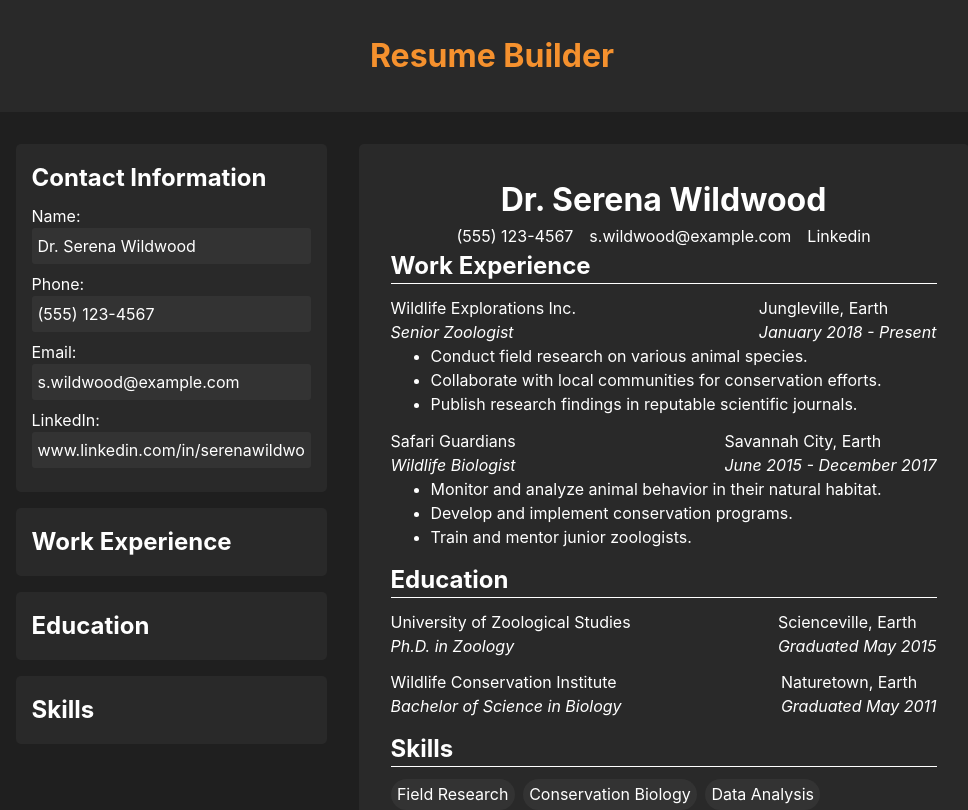
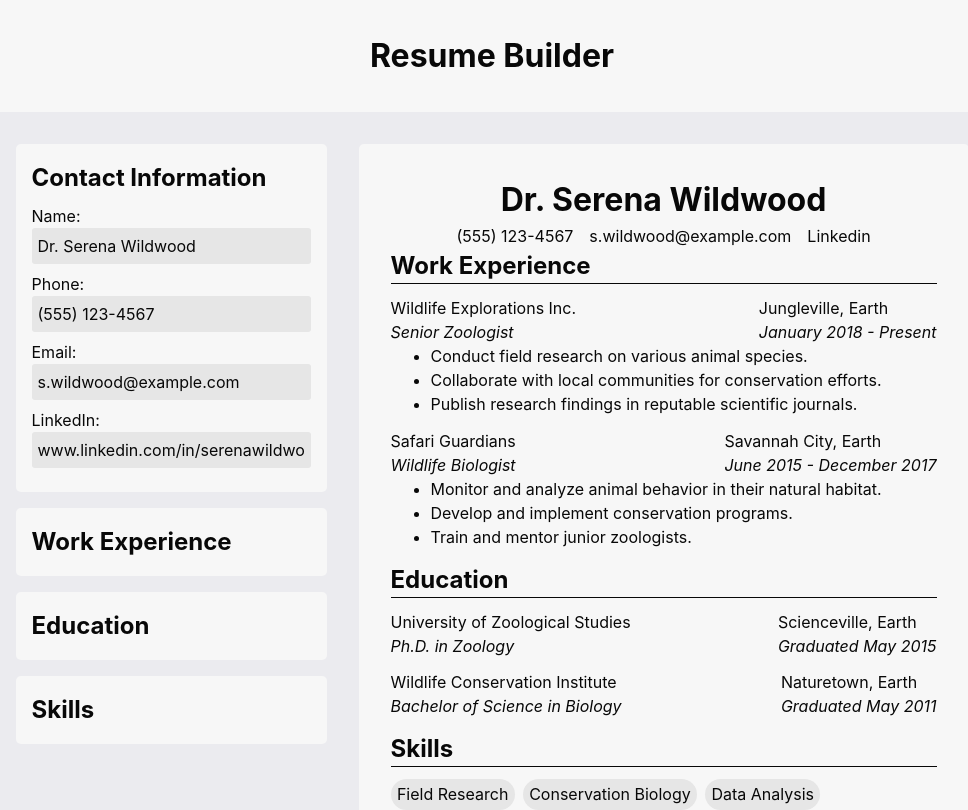
Before and after one commit to JakeNead/resume-builder, a React (Vite) app: page / in a window 1280 px wide. Shown: the top 810 px of the page, without its empty margins (148-1116 px from the left). Built offline with nearby package versions, Linux system fonts and the light colour scheme.

Commit message:
Style light/dark themes

```diff
--- a/src/styles/index.css
+++ b/src/styles/index.css
@@ -5,6 +5,7 @@
 }
 * {
   margin: 0;
+  transition: var(--transition);
 }
 
 body {
@@ -20,7 +21,19 @@ textarea {
 }
 
 /* -------reset above------- */
-:root {
+body {
+  --card-color: hsl(235, 0%, 97%);
+  --input-color: hsl(235, 0%, 90%);
+  --background-color: hsl(235, 12%, 93%);
+  --font-color: hsl(235, 0%, 3%);
+  --accent-color: rgb(72, 75, 106);
+  --btn-font-color: hsl(235, 22%, 98%);
+  --disabled-btn-bg-color: hsl(235, 10%, 50%);
+  --disabled-btn-font-color: hsl(0, 0%, 5%);
+  --transition: all 0.5s ease-in-out;
+}
+
+body.darkTheme {
   --card-color: hsl(0, 0%, 16%);
   --input-color: hsl(0, 0%, 20%);
   --background-color: hsl(0, 0%, 12%);
@@ -29,17 +42,44 @@ textarea {
   --btn-font-color: hsl(0, 0%, 0%);
   --disabled-btn-bg-color: hsl(30, 61%, 40%);
   --disabled-btn-font-color: hsl(0, 0%, 5%);
+  --transition: all 0.5s ease-in-out;
 }
+
+.sun,
+.moon {
+  transition: 0.5s ease-in-out;
+}
+.sun > * {
+  fill: var(--font-color);
+  stroke: var(--font-color);
+}
+.moon > * {
+  fill: var(--font-color);
+  stroke: var(--font-color);
+}
+.sun.hide {
+  transform: translateX(3rem);
+}
+.moon.hide {
+  transform: translateY(-3rem);
+}
+
+resume h1 {
+  color: var(--accent-color);
+}
+
 #root {
   min-height: 100vh;
   width: 100vw;
   display: flex;
   flex-direction: column;
-  justify-content: stretch;
+  justify-content: space-between;
   background-color: var(--background-color);
   color: var(--font-color);
   font-family: Inter, system-ui, Avenir, Helvetica, Arial, sans-serif;
   line-height: 1.5;
+  overflow: hidden;
+  transition: var(--transition);
 }
 header,
 footer {
@@ -47,10 +87,23 @@ footer {
   padding: 2rem;
   background-color: var(--card-color);
 }
+header {
+  position: relative;
+}
+.toggleTheme {
+  position: absolute;
+  top: 1rem;
+  right: 1rem;
+  height: 2rem;
+  width: 2rem;
+  fill: var(--font-color);
+}
 main {
   display: flex;
   flex-direction: column;
   align-items: center;
+  justify-content: start;
+  /* flex-grow: 1; */
 }
 button {
   border-radius: 5px;
@@ -67,6 +120,9 @@ button:active {
 button:disabled {
   background-color: var(--disabled-btn-bg-color);
   color: var(--btn-font-color);
+}
+header h1 {
+  color: var(--font-color);
 }
 .resumeInputSection,
 .displayResume {
@@ -105,9 +161,7 @@ textarea {
   border: 1px solid transparent;
   border-radius: 3px;
 }
-input::placeholder {
-  color: var(--font-color);
-}
+
 .displayContactInfo {
   display: flex;
   justify-content: space-around;
@@ -129,11 +183,7 @@ textarea:focus {
 h1 {
   text-align: center;
 }
-header h1 {
-  color: var(--accent-color);
-}
-h2 {
-}
+
 textarea {
   resize: vertical;
 }
@@ -160,6 +210,7 @@ a {
 .displayResume h2 {
   position: relative;
 }
+
 .displayExperience {
   margin-bottom: 0.8em;
 }
@@ -248,3 +299,19 @@ a {
     font-size: 1rem;
   }
 }
+@media (prefers-color-scheme: dark) {
+  :root {
+    --card-color: hsl(0, 0%, 16%);
+    --input-color: hsl(0, 0%, 20%);
+    --background-color: hsl(0, 0%, 12%);
+    --font-color: hsl(0, 0%, 100%);
+    --accent-color: hsl(30, 91%, 57%);
+    --btn-font-color: hsl(0, 0%, 0%);
+    --disabled-btn-bg-color: hsl(30, 61%, 40%);
+    --disabled-btn-font-color: hsl(0, 0%, 5%);
+    --transition: all 0.5s ease-in-out;
+  }
+  resume h1 {
+    color: var(--accent-color);
+  }
+}
```
